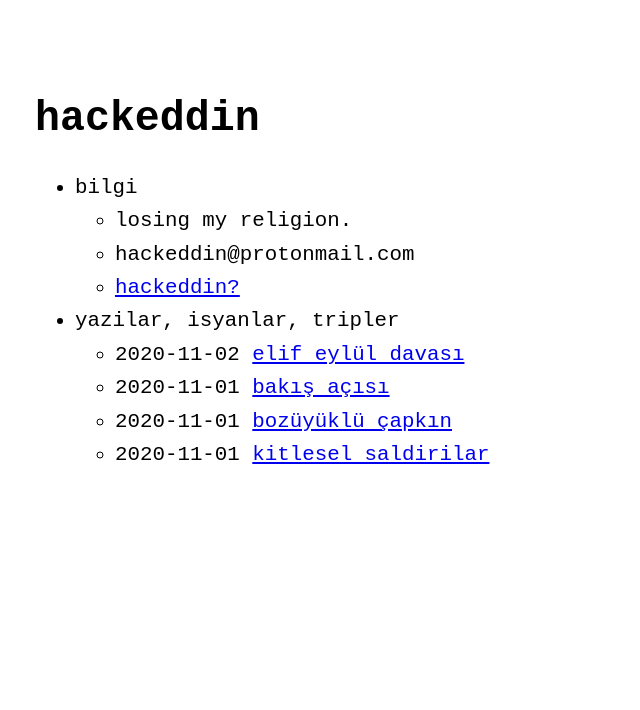
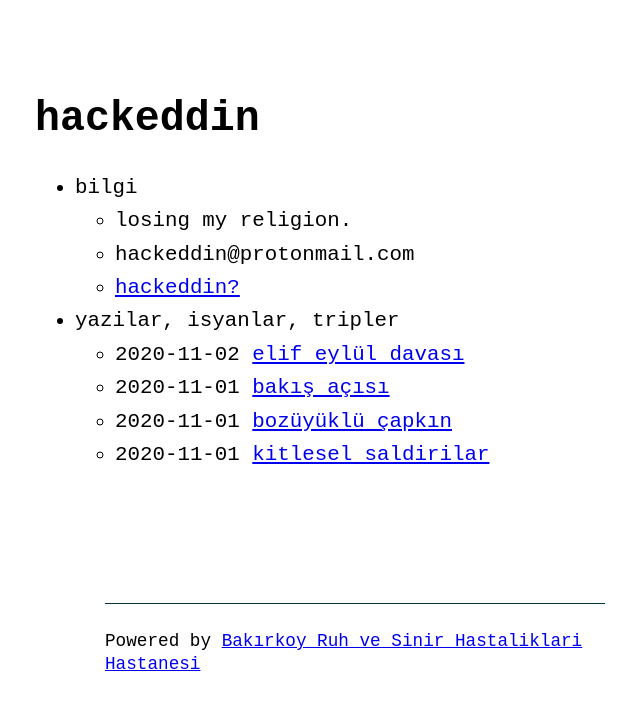
Before and after one commit to hackeddin/blog, a Jekyll site: the page built from index.md, in a window 1280 px wide. Shown: the top 710 px of the page, without its empty margins (285-925 px from the left). Built offline with Jekyll 4.4.1, drawn with Linux system fonts in a browser that asks for light colours.

Commit message:
Update default.html

```diff
--- a/_layouts/default.html
+++ b/_layouts/default.html
@@ -10,5 +10,8 @@
 
     {% if site.goat_counter and jekyll.environment == "production" %}
     {% endif %}
+            <footer id="footer" style="width: 500px;margin: 50px auto 20px auto;padding-top: 10px;font-size: 0.85em;border-top: 1px solid #073642;border-top-color: rgb(7, 54, 66);">
+    <p class="copyright">Powered by <a href="https://bakirkoyruhsinireah.saglik.gov.tr/">Bakırkoy Ruh ve Sinir Hastaliklari Hastanesi</a></p>
+  </footer>
     </body>
 </html>
```
